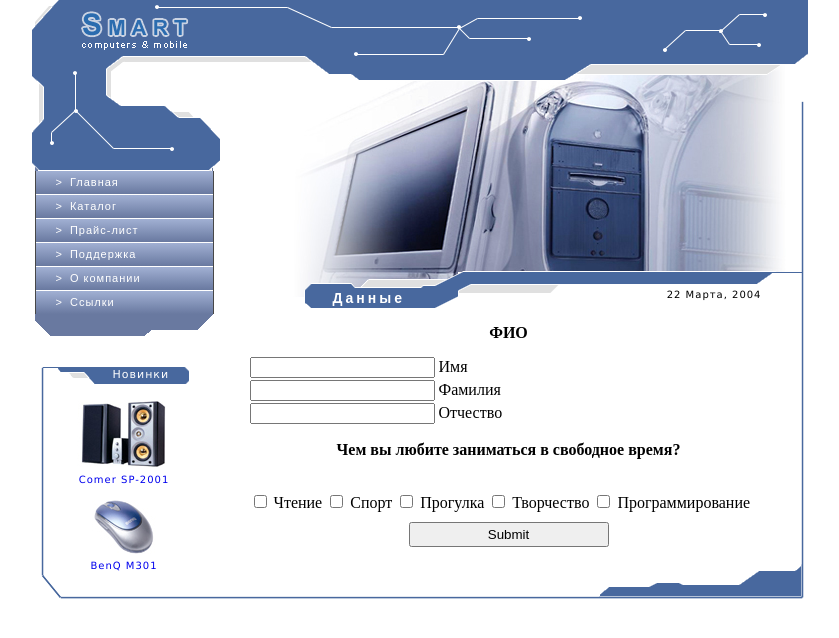
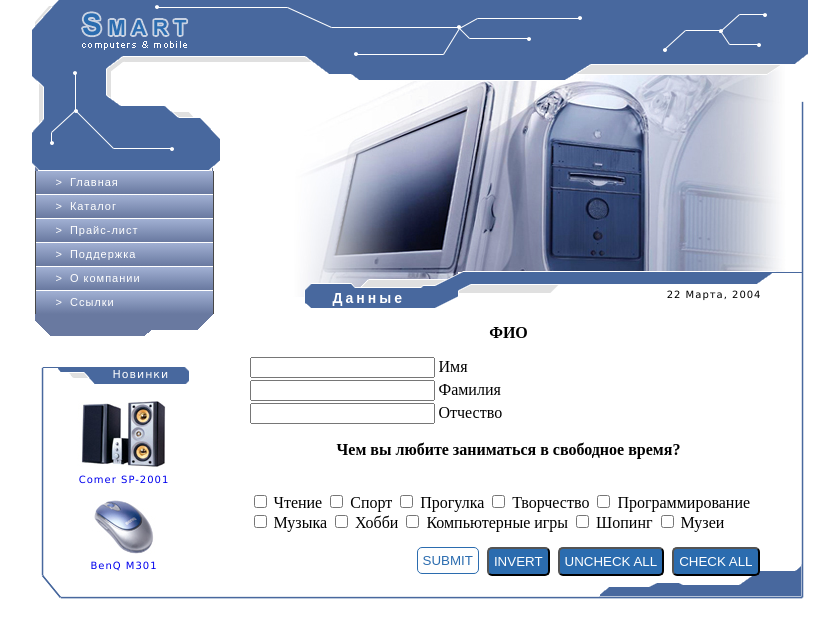
Before and after one commit to Veglad/webLab, a PHP site: page /form.php in a window 1280 px wide. Shown: the part 63-701 px from the top of the page, without its empty margins (221-1060 px from the left). Run offline with PHP 8.4, Linux system fonts and the light colour scheme.

Commit message:
lab_2 > Add new checkboxes to js from, fix little bugs with checkoboxes

```diff
--- a/form.php
+++ b/form.php
@@ -43,7 +43,7 @@
                         <div id="checkboxes">
                             <div class="checkbox_block">
                                 <input type="checkbox" name="free_time_preferences[]" id="book_reading" onclick="checkboxChanged(this)">
-                                <label for="book_reading">Чтение</label>
+                                <label for="book_reading">Чтение </label>
                             </div>
                             <div class="checkbox_block">
                                 <input type="checkbox" name="free_time_preferences[]" id="do_sports" onclick="checkboxChanged(this)">
@@ -61,10 +61,31 @@
                                 <input type="checkbox" name="free_time_preferences[]" id="programming" onclick="checkboxChanged(this)">
                                 <label for="programming">Программирование</label>
                             </div>
+                            <div class="checkbox_block">
+                                <input type="checkbox" name="free_time_preferences[]" id="cb_music" onclick="checkboxChanged(this)">
+                                <label for="cb_music">Музыка</label>
+                            </div>
+                            <div class="checkbox_block">
+                                <input type="checkbox" name="free_time_preferences[]" id="cb_hobby" onclick="checkboxChanged(this)">
+                                <label for="cb_hobby">Хобби</label>
+                            </div>
+                            <div class="checkbox_block">
+                                <input type="checkbox" name="free_time_preferences[]" id="cb_computer_games" onclick="checkboxChanged(this)">
+                                <label for="cb_computer_games">Компьютерные игры</label>
+                            </div>
+                            <div class="checkbox_block">
+                                <input type="checkbox" name="free_time_preferences[]" id="cb_shopping" onclick="checkboxChanged(this)">
+                                <label for="cb_shopping">Шопинг</label>
+                            </div>
+                            <div class="checkbox_block">
+                                <input type="checkbox" name="free_time_preferences[]" id="cb_museum" onclick="checkboxChanged(this)">
+                                <label for="cb_museum">Музеи</label>
+                            </div>
                         </div>
-
-                        <input type="submit" name="submit" value="Submit" >
-
+                        <input type="button" class="formButton" name="checkAllButton" value="CHECK ALL" >
+                        <input type="button" class="formButton" name="uncheckAllButton" value="UNCHECK ALL">
+                        <input type="button" class="formButton" name="InvertAll" value="INVERT" >
+                        <input type="submit" class="formButton" name="submit" value="SUBMIT" >
 			         </form>
 				</div>
                 <?php
--- a/scripts/form.js
+++ b/scripts/form.js
@@ -1,7 +1,3 @@
-$(document).ready(function() {
-    alert("ready");
-})
-
 function onFormSubmit() {
     var form = document.forms["main_form"];
 	var name = form.elements["name"].value;
@@ -27,7 +23,7 @@ function onFormSubmit() {
 	}
 
 	var numberOfChecked = document.querySelectorAll('input[type="checkbox"]:checked').length
-	if(numberOfChecked >= 3){
+	if(numberOfChecked > 3){
 		document.getElementById("error_checkboxes").style.visibility = "visible";
 		result = false;
 	}
--- a/styles/style.css
+++ b/styles/style.css
@@ -269,14 +269,26 @@ h4 {
 }
 
 #checkboxes {
-    margin-bottom: 10px;
+    margin-bottom: 15px;
+}
+
+.formButton {
+    background-color: #2b6caf;
+    color: #fff;
+    padding: 5px;
+    margin-right: 8px;
+    float: right;
+    border-radius: 5px;
 }
 
 input[type="submit"] {
-    margin: 0 auto;
-    display: block;
-    width: 200px;
-    height: 25px;
+    background-color: #fefefe;
+    color: #2b6caf;
+    border: 1px solid #2b6caf;
+}
+
+.formButton:focus {
+    outline: 0;
 }
 
 input[type="text"]{
```
